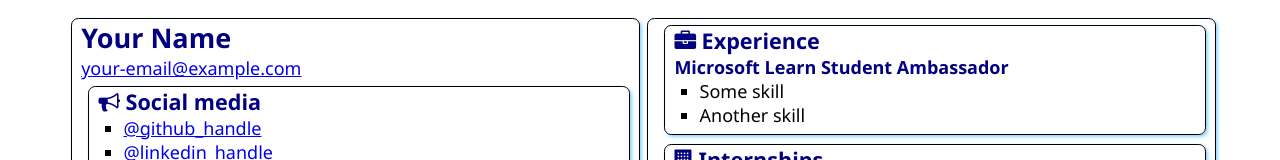
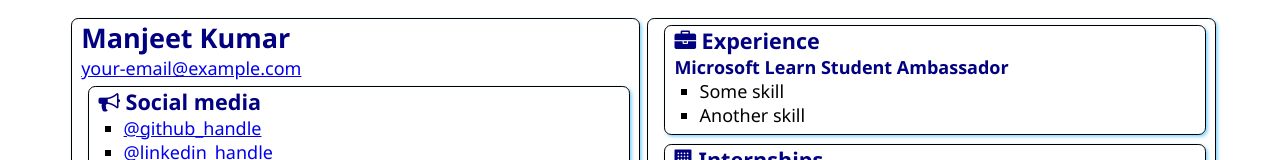
Before and after one commit to manjeetdular/-SATechnicalOnboarding, a plain HTML site: page src/index.html in a window 1280 px wide. Shown: the top 160 px of the page. Drawn offline with Linux system fonts and the light colour scheme.

Commit message:
Added My Name

```diff
--- a/src/index.html
+++ b/src/index.html
@@ -12,7 +12,7 @@
 <body>
     <main>
         <article class="box">
-            <h1>Your Name</h1>
+            <h1>Manjeet Kumar</h1>
             <div><a href="mailto:your.email@example.com">your-email@example.com</a></div>
 
             <section class="box">
```
